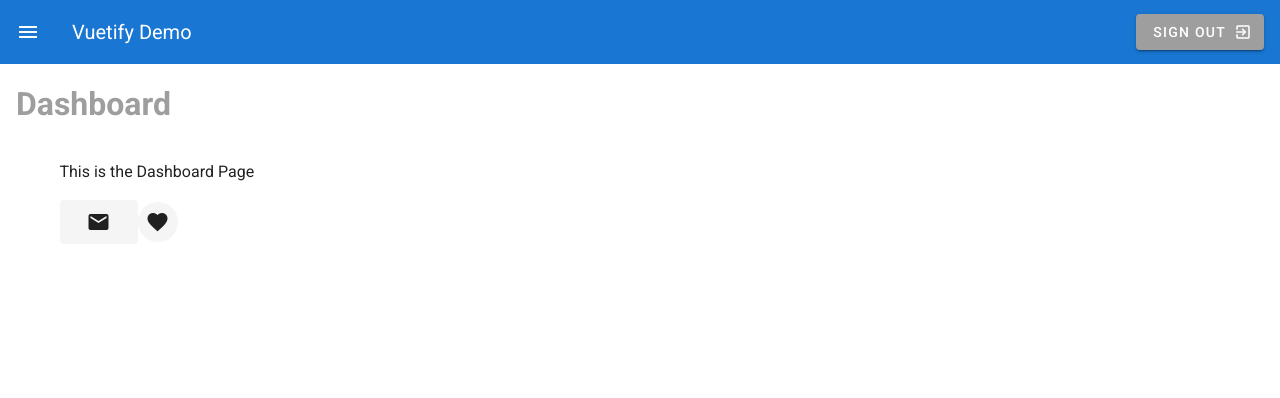
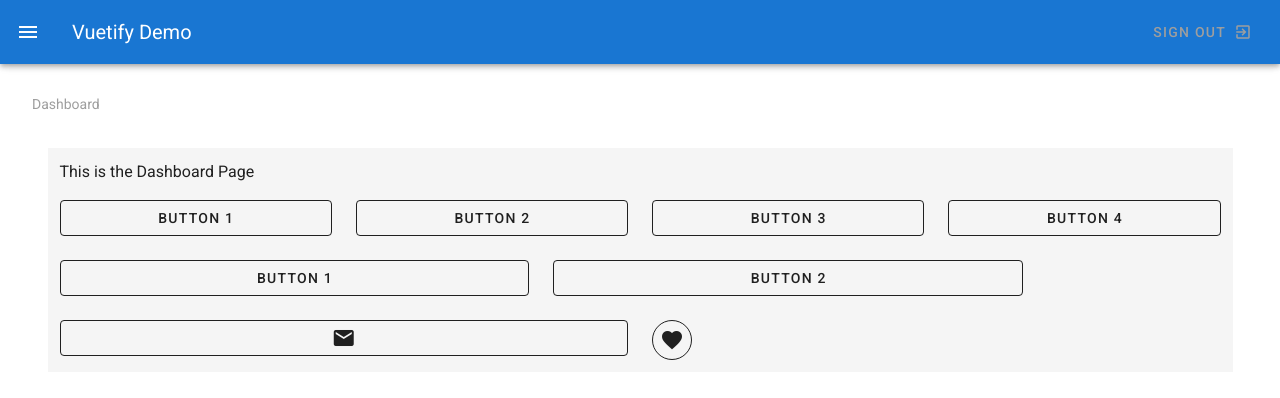
Before and after one commit to suhuromarfarah/Listn, a Vue app: page /#/ in a window 1280 px wide. Shown: the top 398 px of the page. Built offline with nearby package versions, Linux system fonts and the light colour scheme.

Commit message:
Added grid. Changed to v2

```diff
--- a/src/App.vue
+++ b/src/App.vue
@@ -1,7 +1,7 @@
 <template>
   <v-app>
     <navbar />
-    <v-content class="ma-4">
+    <v-content class="ma-4 mb-4">
       <router-view>
 
       </router-view>
--- a/src/components/Navbar.vue
+++ b/src/components/Navbar.vue
@@ -1,12 +1,12 @@
 <template>
   <nav>
-    <v-app-bar app flat color="primary" dark>
+    <v-app-bar app text color="primary" dark>
       <v-app-bar-nav-icon @click="drawer = !drawer"></v-app-bar-nav-icon>
       <v-toolbar-title>
         <span>Vuetify Demo</span>
       </v-toolbar-title>
       <v-spacer></v-spacer>
-      <v-btn flat color="grey">
+      <v-btn text color="grey">
         Sign Out
         <v-icon right>exit_to_app</v-icon>
       </v-btn>
@@ -19,7 +19,7 @@
             <v-icon >{{link.icon}}</v-icon>
           </v-list-item-action>
           <v-list-item-content>
-            <v-list-list-item-title >{{link.text}}</v-list-list-item-title>
+            <v-list-item-title >{{link.text}}</v-list-item-title>
           </v-list-item-content>
         </v-list-item>
       </v-list>
--- a/src/views/About.vue
+++ b/src/views/About.vue
@@ -1,6 +1,6 @@
 <template>
   <div class="about">
-    <h1 subheading class="grey--text">About</h1>
+    <v-subheader class="grey--text">About</v-subheader>
     <v-container class="my-5">
       <p>This is the About Page</p>
     </v-container>
--- a/src/views/Dashboard.vue
+++ b/src/views/Dashboard.vue
@@ -1,14 +1,42 @@
 <template>
   <div class="dashboard">
-    <h1 subheading class="grey--text">Dashboard</h1>
-    <v-container class="my-5">
+    <v-subheader class="grey--text">Dashboard</v-subheader>
+    <v-container class="my-5 grey lighten-4">
       <p>This is the Dashboard Page</p>
-      <v-btn large depressed>
-        <v-icon>email</v-icon>
-      </v-btn>
-      <v-btn small depressed fab>
-        <v-icon>favorite</v-icon>
-      </v-btn>
+      <v-row wrap>
+        <v-col :xs="4" :md="3">
+          <v-btn outlined block>Button 1</v-btn>
+        </v-col>
+     <v-col :xs="2" :md="3">
+          <v-btn outlined block>Button 2</v-btn>
+        </v-col>
+        <v-col :xs="4" :md="3">
+          <v-btn outlined block>Button 3</v-btn>
+        </v-col>
+      <v-col :xs="2" :md="3">
+          <v-btn outlined block>Button 4</v-btn>
+        </v-col>
+      </v-row>
+      <v-row>
+        <v-col :xs="6" :md="5">
+          <v-btn outlined block>Button 1</v-btn>
+        </v-col>
+        <v-col :xs="6" :md="5">
+          <v-btn outlined block>Button 2</v-btn>
+        </v-col>
+      </v-row>
+      <v-row>
+        <v-col>
+          <v-btn depressed block outlined>
+            <v-icon>email</v-icon>
+          </v-btn>
+        </v-col>
+        <v-col>
+          <v-btn md6 small depressed fab outlined>
+            <v-icon>favorite</v-icon>
+          </v-btn>
+        </v-col>
+      </v-row>
     </v-container>
   </div>
 </template>
```
